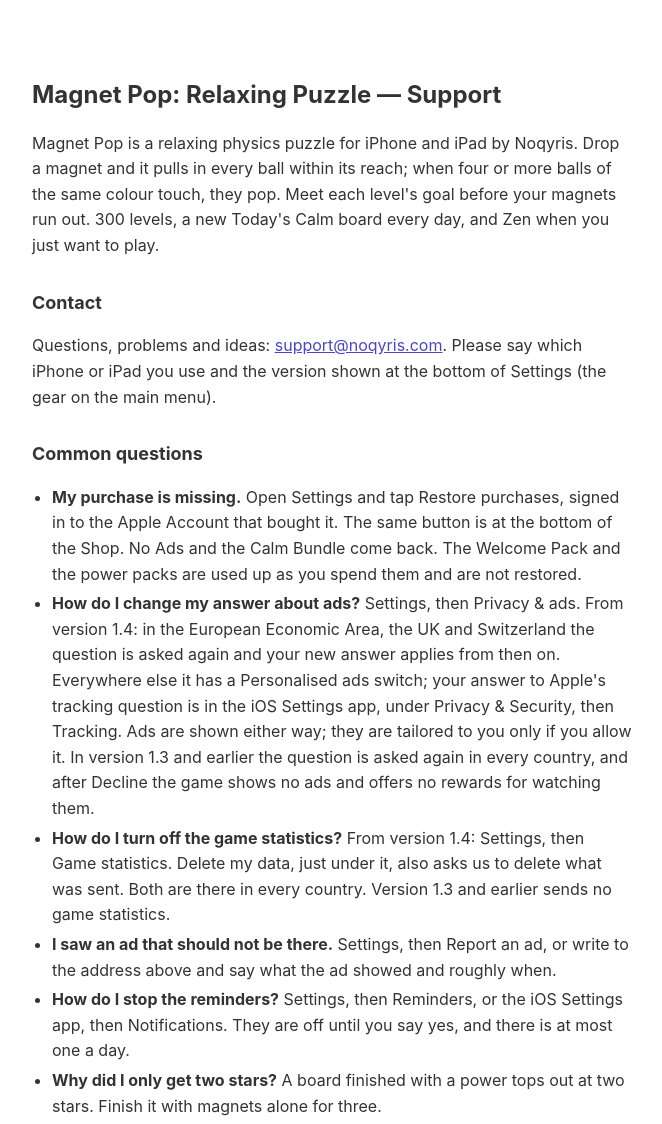
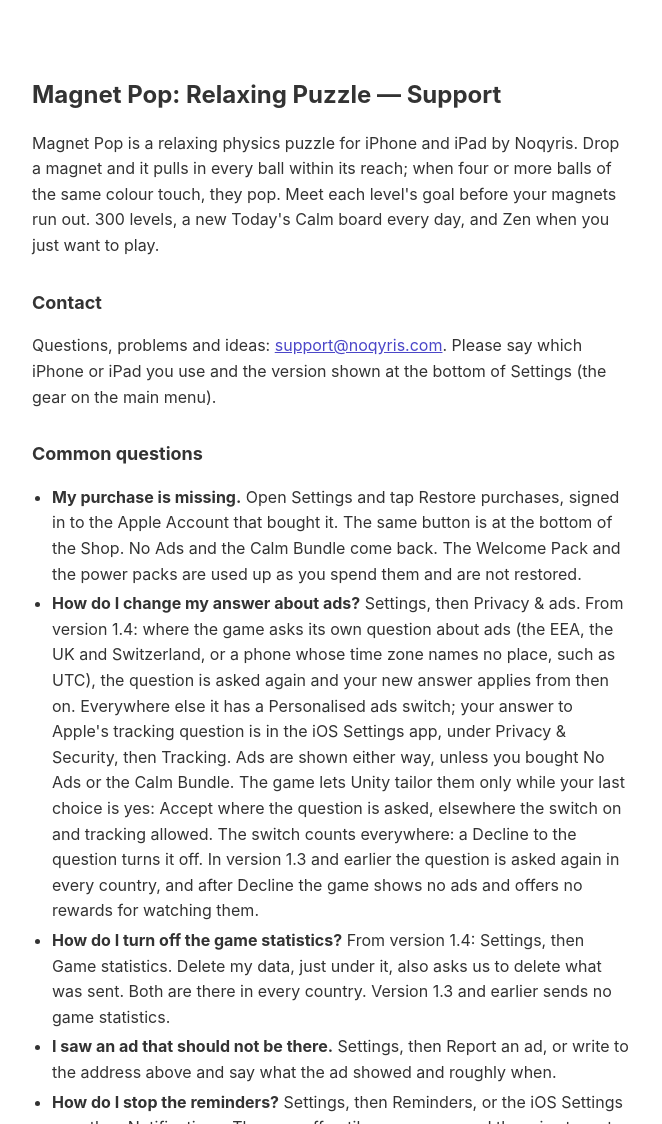
Before and after one commit to noqyris/noqyris.github.io, a plain HTML site: page magnetpop/index.html in a window 1280 px wide. Shown: the top 1124 px of the page, without its empty margins (308-970 px from the left). Drawn offline with Linux system fonts and the light colour scheme.

Commit message:
magnetpop: support page for Magnet Pop 1.4 (byte copy of store/support.html, 8a863d3)
Co-Authored-By: Claude Opus 5.5 <noreply@anthropic.com>

```diff
--- a/magnetpop/index.html
+++ b/magnetpop/index.html
@@ -23,7 +23,7 @@
 <h2>Common questions</h2>
 <ul>
 <li><strong>My purchase is missing.</strong> Open Settings and tap Restore purchases, signed in to the Apple Account that bought it. The same button is at the bottom of the Shop. No Ads and the Calm Bundle come back. The Welcome Pack and the power packs are used up as you spend them and are not restored.</li>
-<li><strong>How do I change my answer about ads?</strong> Settings, then Privacy &amp; ads. From version 1.4: in the European Economic Area, the UK and Switzerland the question is asked again and your new answer applies from then on. Everywhere else it has a Personalised ads switch; your answer to Apple's tracking question is in the iOS Settings app, under Privacy &amp; Security, then Tracking. Ads are shown either way; they are tailored to you only if you allow it. In version 1.3 and earlier the question is asked again in every country, and after Decline the game shows no ads and offers no rewards for watching them.</li>
+<li><strong>How do I change my answer about ads?</strong> Settings, then Privacy &amp; ads. From version 1.4: where the game asks its own question about ads (the EEA, the UK and Switzerland, or a phone whose time zone names no place, such as UTC), the question is asked again and your new answer applies from then on. Everywhere else it has a Personalised ads switch; your answer to Apple's tracking question is in the iOS Settings app, under Privacy &amp; Security, then Tracking. Ads are shown either way, unless you bought No Ads or the Calm Bundle. The game lets Unity tailor them only while your last choice is yes: Accept where the question is asked, elsewhere the switch on and tracking allowed. The switch counts everywhere: a Decline to the question turns it off. In version 1.3 and earlier the question is asked again in every country, and after Decline the game shows no ads and offers no rewards for watching them.</li>
 <li><strong>How do I turn off the game statistics?</strong> From version 1.4: Settings, then Game statistics. Delete my data, just under it, also asks us to delete what was sent. Both are there in every country. Version 1.3 and earlier sends no game statistics.</li>
 <li><strong>I saw an ad that should not be there.</strong> Settings, then Report an ad, or write to the address above and say what the ad showed and roughly when.</li>
 <li><strong>How do I stop the reminders?</strong> Settings, then Reminders, or the iOS Settings app, then Notifications. They are off until you say yes, and there is at most one a day.</li>
```
